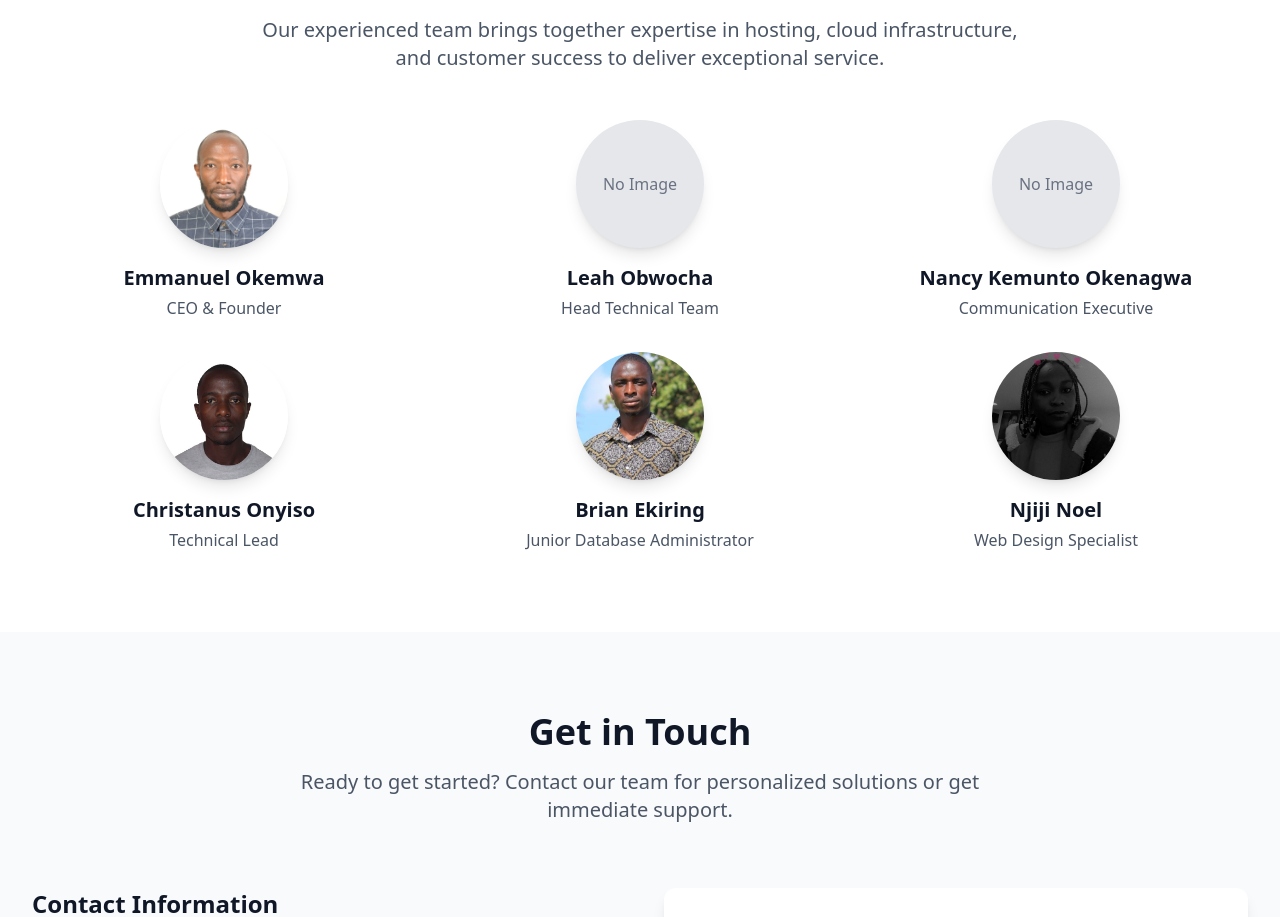
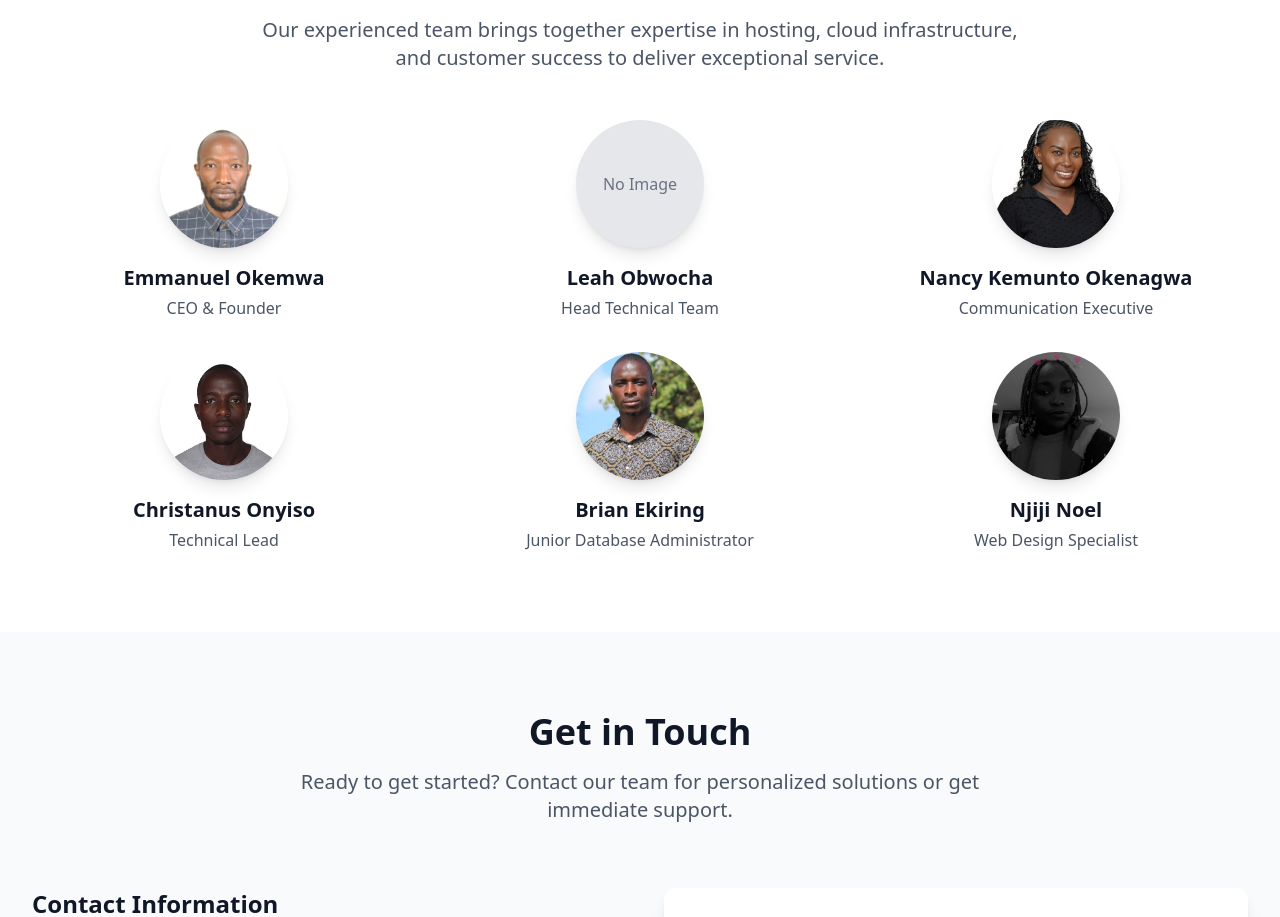
Before and after one commit to Njijinoela/Blissman, a React (Vite) app: page /about in a window 1280 px wide. Shown: the part 1380-2297 px from the top of the page. Built offline with nearby package versions, Linux system fonts and the light colour scheme.

Commit message:
team and about section

```diff
--- a/src/data/teamData.js
+++ b/src/data/teamData.js
@@ -39,8 +39,8 @@ const teamData = [
   {
     name: "Nancy Kemunto Okenagwa",
     role: "Communication Executive",
-    image: "",
-    bio: "An impact-driven communications specialist with over 10 years of cross-sector experience leading high-impact advocacy, public affairs, and digital campaigns across global health, gender equity and media sectors. Demonstrated success in brand development, message strategy, stakeholder engagement, and media relations, including global recognition through The Lancet Oncology and the World Cancer Day Campaign Awards. Proven ability to lead cross-functional teams, shape compelling narratives on complex policy issues, and execute integrated communication strategies that elevate visibility, build brand equity, and drive political action. Adept in coalition-based advocacy, content creation, digital strategy, and campaign leadership -bringing a bold, adaptive, and mission-driven approach to tackling global challenges through communications.",
+    image: "/team/Nancy.jpeg",
+    bio: "A communications strategist with 10+ years’ experience driving advocacy, brand visibility, and public affairs across global health, gender equity, and media. Recognized for her award-winning campaigns, she excels at shaping powerful narratives, leading coalitions, and positioning organizations as leaders in their fields.",
     skills: [
       "Content Creation & Storytelling",
       "Social Media Strategy & Digital Engagement",
```
Also changed, not shown: public/team/Nancy.jpeg (added).
